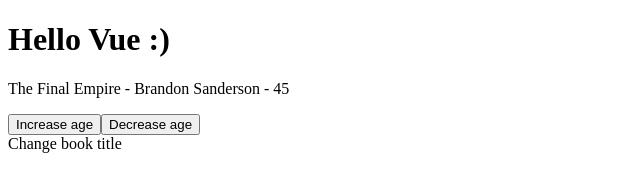
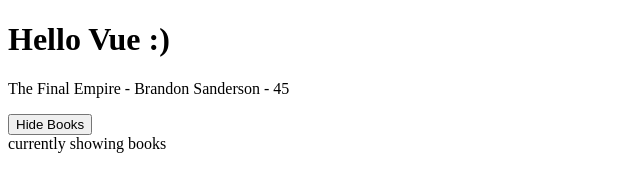
Before and after one commit to riwalenn/learning-vue, a plain HTML site: page index.html in a window 1280 px wide. Shown: the whole page, without its empty margins (0-640 px from the left). Drawn offline with nearby package versions, Linux system fonts and the light colour scheme.

Commit message:
conditional rendering

```diff
--- a/app.js
+++ b/app.js
@@ -1,16 +1,16 @@
 const app = Vue.createApp({
     data() {
         return {
+            showBooks: true,
             title: 'The Final Empire',
             author: 'Brandon Sanderson',
             age: 45
         }
     },
     methods: {
-      changeTitle(title) {
-          // this.title = "Something else"
-          this.title = title
-      }
-    },
+        toggleShowBooks() {
+            this.showBooks = !this.showBooks
+        }
+    }
 });
 app.mount('#app');
--- a/index.html
+++ b/index.html
@@ -8,10 +8,15 @@
 <body>
     <h1>Hello Vue :)</h1>
     <div id="app">
-        <p>{{ title }} - {{ author }} - {{ age }}</p>
-        <button v-on:click="age++">Increase age</button>
-        <button v-on:click="age--">Decrease age</button>
-        <div @click="changeTitle('OathBringer')">Change book title</div>
+        <div v-if="showBooks">
+            <p>{{ title }} - {{ author }} - {{ age }}</p>
+        </div>
+        <button @click="toggleShowBooks">
+            <span v-if="showBooks">Hide Books</span>
+            <span v-else>Show Books</span>
+        </button>
+
+        <div v-show="showBooks">currently showing books</div>
     </div>
 <script src="app.js"></script>
 </body>
```
